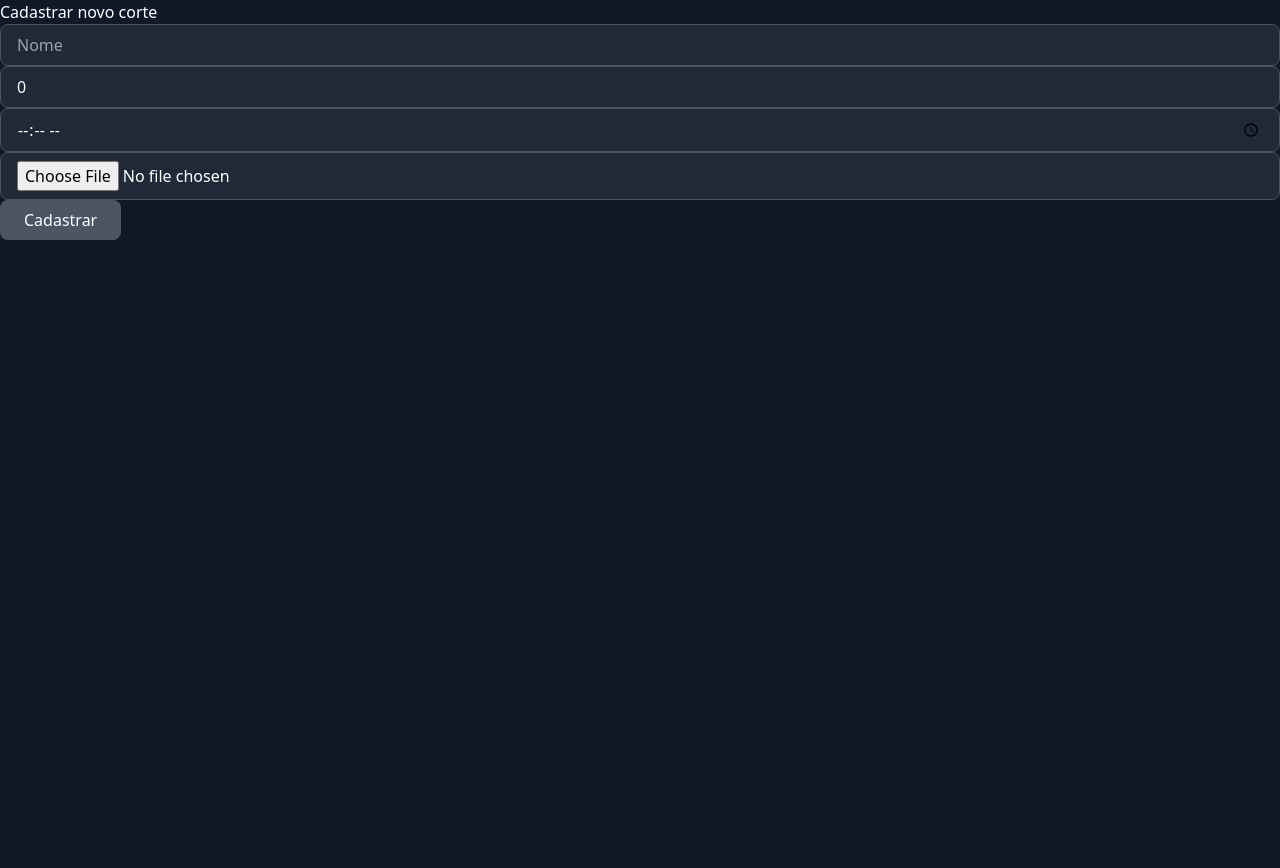
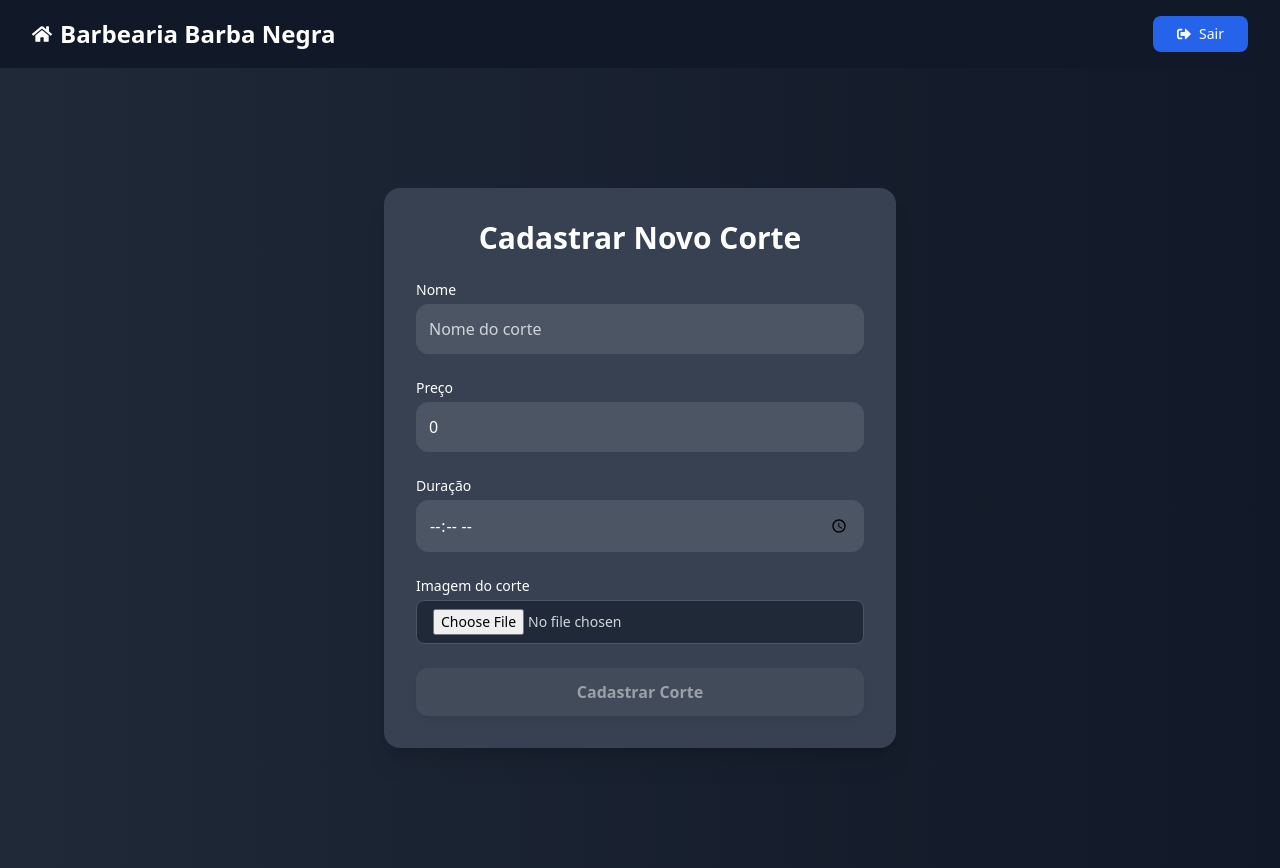
Before and after one commit to Themystocles/BarberGo-UI, a React (Vite) app: page /NovoCorte in a window 1280 px wide. Before the commit the page ends 800 px from the top, so only its background shows below. Built offline with nearby package versions, Linux system fonts and the light colour scheme; no server answers; sample sign-in values are in the browser's storage.

Commit message:
Criando modal de updatehaircuts

```diff
--- a/src/components/haircuts/CreateHairCuts.tsx
+++ b/src/components/haircuts/CreateHairCuts.tsx
@@ -1,6 +1,7 @@
 import { useState } from "react";
 import axios from "axios";
 import { Haircut } from "../../interfaces/Haircut";
+import Header from "../header/Header";
 
 const CreateHairCuts = () => {
     const [formData, setFormData] = useState<Haircut>({
@@ -36,7 +37,6 @@ const CreateHairCuts = () => {
             });
 
             const result = await res.json();
-            console.log(result);
             setFormData(prev => ({
                 ...prev,
                 imagePath: result.secure_url
@@ -79,57 +79,77 @@ const CreateHairCuts = () => {
     };
 
     return (
+        <>
+            <Header />
+            <div className="min-h-screen bg-gradient-to-r from-gray-800 to-gray-900 text-white flex justify-center items-center px-4 py-10">
+                <div className="bg-gray-700 p-8 rounded-2xl shadow-xl w-full max-w-lg">
+                    <h2 className="text-3xl font-bold mb-6 text-center">Cadastrar Novo Corte</h2>
+                    <form onSubmit={e => { e.preventDefault(); createcut(); }} className="space-y-6">
                         <div>
-            <h4>Cadastrar novo corte</h4>
-            <form onSubmit={e => { e.preventDefault(); createcut(); }}>
-                <div>
+                            <label className="block text-sm mb-1">Nome</label>
                             <input
                                 type="text"
-                        placeholder="Nome"
                                 name="name"
                                 value={formData.name}
                                 onChange={handleChange}
+                                className="w-full p-3 rounded-xl bg-gray-600 text-white placeholder-gray-300 focus:outline-none focus:ring-2 focus:ring-indigo-500"
+                                placeholder="Nome do corte"
                                 required
                             />
                         </div>
 
                         <div>
+                            <label className="block text-sm mb-1">Preço</label>
                             <input
                                 type="number"
-                        placeholder="Preço"
                                 name="preco"
                                 value={formData.preco}
                                 onChange={handleChange}
+                                className="w-full p-3 rounded-xl bg-gray-600 text-white placeholder-gray-300 focus:outline-none focus:ring-2 focus:ring-indigo-500"
+                                placeholder="Preço em R$"
                                 required
                             />
                         </div>
 
                         <div>
+                            <label className="block text-sm mb-1">Duração</label>
                             <input
                                 type="time"
-                        placeholder="Duração"
                                 name="duracao"
                                 value={formData.duracao}
                                 onChange={handleChange}
+                                className="w-full p-3 rounded-xl bg-gray-600 text-white placeholder-gray-300 focus:outline-none focus:ring-2 focus:ring-indigo-500"
                                 required
                             />
                         </div>
 
                         <div>
-                    <input type="file" accept="image/*" onChange={handleImageUpload} />
-                    {uploading && <p>Enviando imagem...</p>}
+                            <label className="block text-sm mb-1">Imagem do corte</label>
+                            <input
+                                type="file"
+                                accept="image/*"
+                                onChange={handleImageUpload}
+                                className="w-full text-sm text-gray-300"
+                            />
+                            {uploading && <p className="mt-2 text-yellow-400">Enviando imagem...</p>}
                             {formData.imagePath && (
-                        <div style={{ marginTop: 10 }}>
-                            <img src={formData.imagePath} alt="Preview" width={150} />
+                                <div className="mt-4">
+                                    <img src={formData.imagePath} alt="Preview" className="rounded-xl max-w-full h-40 object-contain mx-auto" />
                                 </div>
                             )}
                         </div>
 
-                <button type="submit" disabled={uploading || !formData.imagePath}>
-                    {uploading ? "Enviando imagem..." : "Cadastrar"}
+                        <button
+                            type="submit"
+                            disabled={uploading || !formData.imagePath}
+                            className="w-full py-3 bg-indigo-600 hover:bg-indigo-700 transition rounded-xl shadow-md font-semibold disabled:opacity-50"
+                        >
+                            {uploading ? "Enviando imagem..." : "Cadastrar Corte"}
                         </button>
                     </form>
                 </div>
+            </div>
+        </>
     );
 };
 
--- a/src/components/haircuts/HaircutsComponent.tsx
+++ b/src/components/haircuts/HaircutsComponent.tsx
@@ -3,9 +3,12 @@ import { Haircut } from "../../interfaces/Haircut";
 import axios from "axios";
 import { Link } from "react-router-dom";
 import Header from "../header/Header";
+import UpdateHaircutModal from "../haircuts/UpdateHairCutModal"
 
 const HaircutsComponent = () => {
     const [haircuts, setHaircuts] = useState<Haircut[]>([]);
+    const [showModal, setShowModal] = useState(false);
+    const [selectedHaircut, setSelectedHaircut] = useState<Haircut | null>(null);
 
     useEffect(() => {
         const fetchHaircuts = async () => {
@@ -23,10 +26,20 @@ const HaircutsComponent = () => {
         fetchHaircuts();
     }, []);
 
+    const openModal = (haircut: Haircut) => {
+        setSelectedHaircut(haircut);
+        setShowModal(true);
+    };
+
+    const closeModal = () => {
+        setSelectedHaircut(null);
+        setShowModal(false);
+    };
+
     return (
-        <> <Header />
+        <>
+            <Header />
             <div className="min-h-screen bg-gradient-to-r from-gray-800 to-gray-900 text-white flex flex-col items-center py-10 px-4">
-
                 <h2 className="text-3xl font-bold mb-6">Cortes Disponíveis</h2>
 
                 <Link
@@ -52,10 +65,36 @@ const HaircutsComponent = () => {
                             <h3 className="text-xl font-semibold">{h.name}</h3>
                             <p className="text-gray-300 mt-2">Duração: {h.duracao} min</p>
                             <p className="text-gray-300">Preço: R$ {h.preco.toFixed(2)}</p>
+
+                            <button
+                                onClick={() => openModal(h)}
+                                className="mt-4 px-4 py-2 bg-indigo-500 hover:bg-indigo-600 transition rounded-xl font-semibold"
+                            >
+                                Editar
+                            </button>
                         </div>
                     ))}
                 </div>
             </div>
+
+            {/* Modal real */}
+            {showModal && selectedHaircut && (
+                <UpdateHaircutModal
+                    haircut={selectedHaircut}
+                    onClose={closeModal}
+                    onUpdated={() => {
+                        // atualiza a lista após editar
+                        setShowModal(false);
+                        setSelectedHaircut(null);
+                        // fetch novamente
+                        axios.get("https://localhost:7032/api/Haircuts", {
+                            headers: {
+                                Authorization: `Bearer ${localStorage.getItem("token")}`,
+                            },
+                        }).then(res => setHaircuts(res.data));
+                    }}
+                />
+            )}
         </>
     );
 };
--- /dev/null
+++ b/src/components/haircuts/UpdateHairCutModal.tsx
@@ -0,0 +1,70 @@
+import { useState } from "react";
+import { UpdateHaircutModalProps } from "../../interfaces/UpdateHaircutModalProps";
+
+const UpdateHaircutModal = ({ haircut, onClose, onUpdated }: UpdateHaircutModalProps) => {
+    const [name, setName] = useState(haircut.name);
+    const [duracao, setDuracao] = useState(haircut.duracao);
+    const [preco, setPreco] = useState(haircut.preco);
+    const [imagePath, setImagePath] = useState(haircut.imagePath);
+
+    const handleSubmit = () => {
+        // Aqui você pode chamar a API para salvar
+        onUpdated();
+    };
+
+    return (
+        <div className="fixed inset-0 bg-black bg-opacity-60 flex items-center justify-center z-50">
+            <div className="bg-gray-800 text-white p-6 rounded-2xl shadow-lg w-full max-w-md">
+                <h2 className="text-2xl font-bold mb-6 text-center">Editar Corte</h2>
+
+                <div className="space-y-4">
+                    <input
+                        type="text"
+                        value={name}
+                        onChange={(e) => setName(e.target.value)}
+                        placeholder="Nome do corte"
+                        className="w-full px-4 py-2 bg-gray-700 border border-gray-600 rounded-xl text-white placeholder-gray-400 focus:outline-none focus:ring-2 focus:ring-indigo-500"
+                    />
+                    <input
+                        type="number"
+                        value={duracao}
+                        onChange={(e) => setDuracao(e.target.value)}
+                        placeholder="Duração (min)"
+                        className="w-full px-4 py-2 bg-gray-700 border border-gray-600 rounded-xl text-white placeholder-gray-400 focus:outline-none focus:ring-2 focus:ring-indigo-500"
+                    />
+                    <input
+                        type="number"
+                        value={preco}
+                        onChange={(e) => setPreco(Number(e.target.value))}
+                        placeholder="Preço"
+                        className="w-full px-4 py-2 bg-gray-700 border border-gray-600 rounded-xl text-white placeholder-gray-400 focus:outline-none focus:ring-2 focus:ring-indigo-500"
+                    />
+                    <input
+                        type="text"
+                        value={imagePath}
+                        onChange={(e) => setImagePath(e.target.value)}
+                        placeholder="URL da imagem"
+                        className="w-full px-4 py-2 bg-gray-700 border border-gray-600 rounded-xl text-white placeholder-gray-400 focus:outline-none focus:ring-2 focus:ring-indigo-500"
+                    />
+                </div>
+
+                <div className="flex justify-end mt-6 gap-3">
+                    <button
+                        onClick={onClose}
+                        className="px-4 py-2 bg-gray-600 hover:bg-gray-500 rounded-xl text-white font-medium"
+                    >
+                        Cancelar
+                    </button>
+                    <button
+                        onClick={handleSubmit}
+                        className="px-4 py-2 bg-indigo-600 hover:bg-indigo-700 rounded-xl text-white font-semibold"
+                    >
+                        Salvar
+                    </button>
+                </div>
+            </div>
+        </div>
+    );
+};
+
+export default UpdateHaircutModal;
--- /dev/null
+++ b/src/interfaces/UpdateHaircutModalProps.tsx
@@ -0,0 +1,7 @@
+import { Haircut } from "./Haircut";
+
+export interface UpdateHaircutModalProps {
+    haircut: Haircut;
+    onClose: () => void;
+    onUpdated: () => void;
+}
```
Lines whose indentation alone changed are shown as unchanged.
